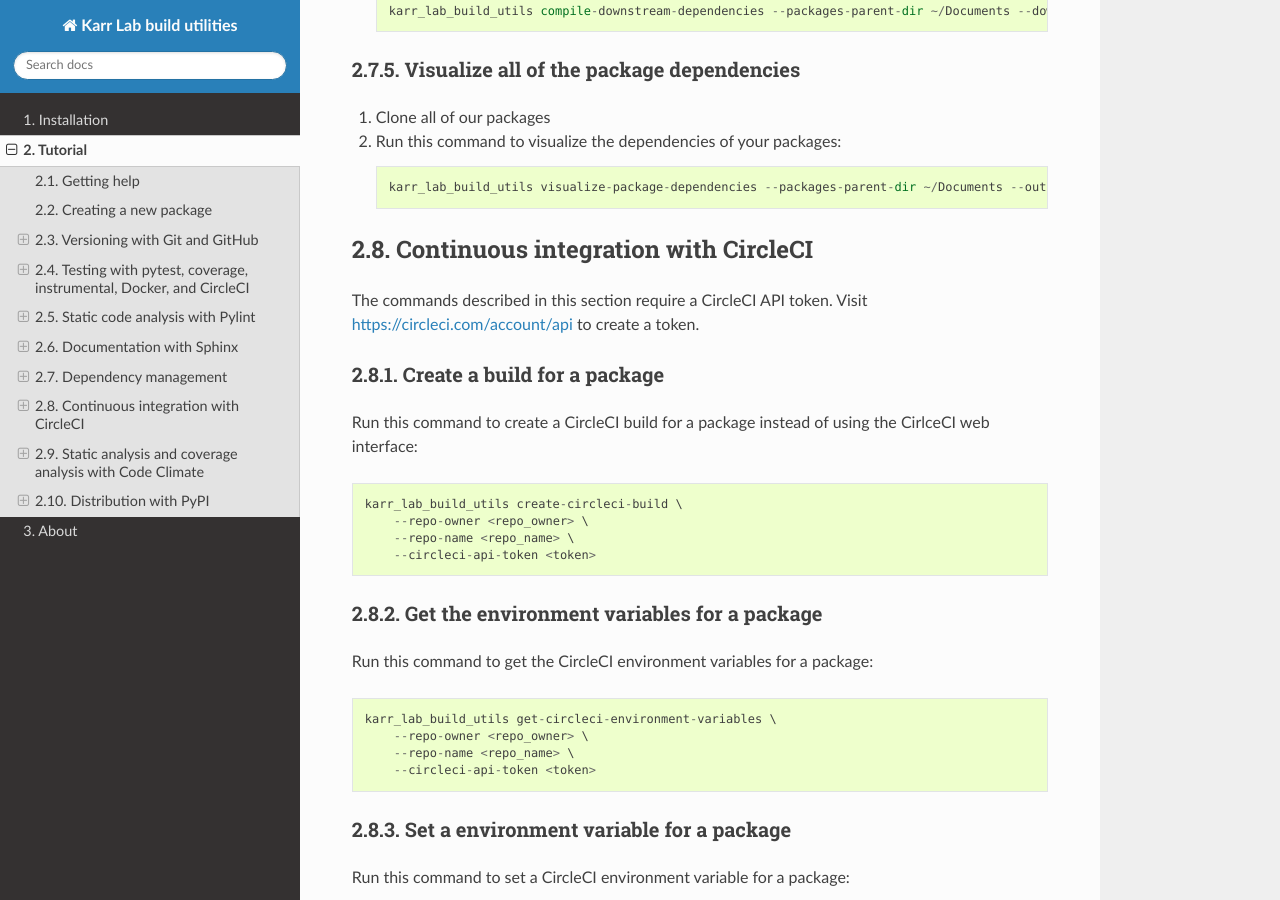
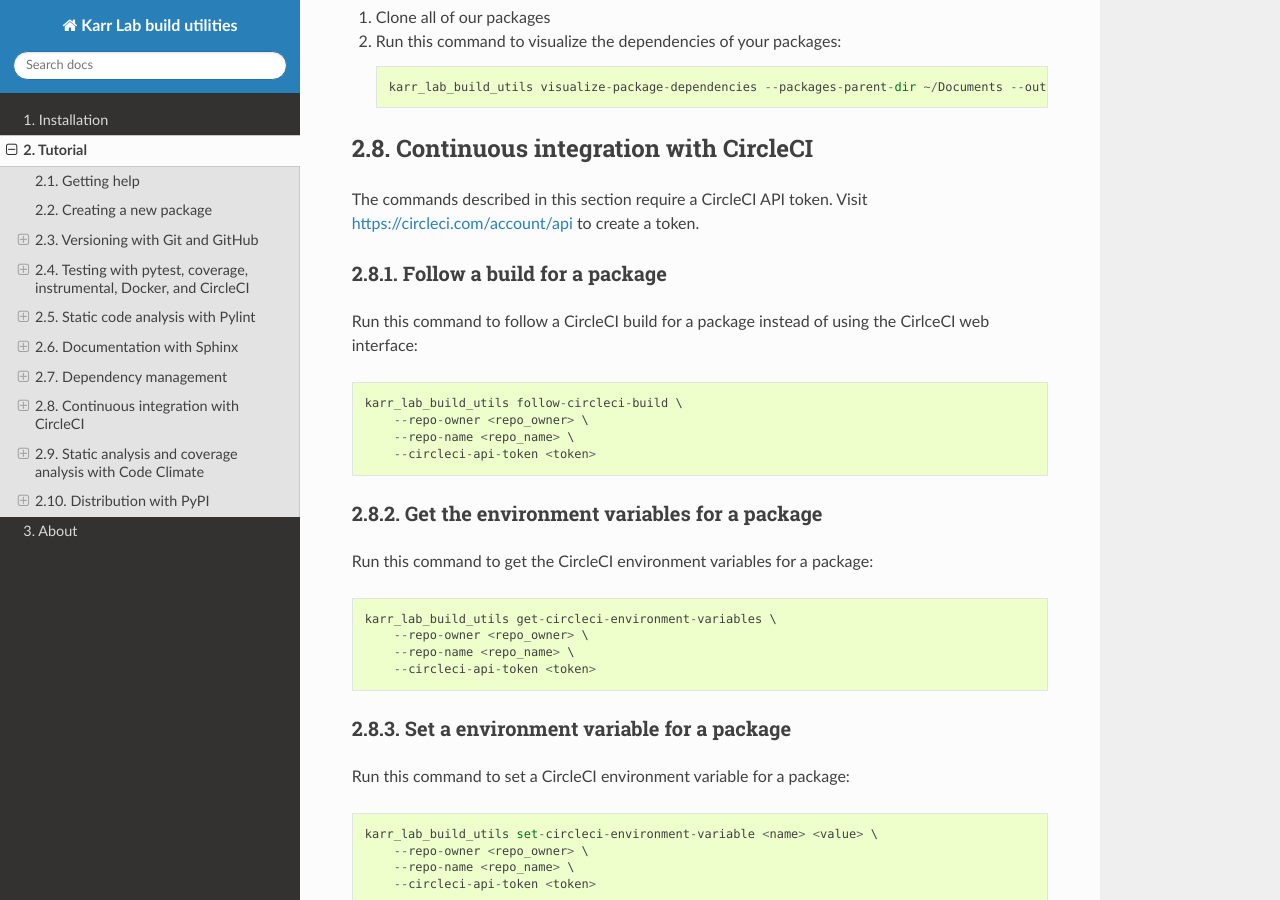
Before and after one commit to KarrLab/karr_lab_build_utils, a Sphinx documentation site: the page built from docs/tutorial.rst, in a window 1280 px wide and 900 px high, scrolled down 4050 px. Built offline with Sphinx 7.4.7 and the Read the Docs theme 2.0.0, drawn with Linux system fonts in a browser that asks for light colours; pages that are not in the unit, such as notebooks, are missing from menus; the version number could not be read and is left out; some of the changed lines change nothing that is shown; some of the changed text lies outside the part shown.

Commit message:
updating docs

```diff
--- a/docs/tutorial.rst
+++ b/docs/tutorial.rst
@@ -32,13 +32,7 @@
 Run this command to create a new package (create local and remote repositories with the proper directory structure and files for our build system, add repository to CircleCI, add package to downstream dependencies of dependencies, etc.). This should be run from the package's desired parent directory, e.g. with a current working directory of ``~/Documents``.::
 
     cd ~/Documents
-    karr_lab_build_utils create-package package_name \
-        --description description \
-        --keyword keyword_1 \
-        --keyword keyword_2 \
-        --dependency dependency_1 \
-        --dependency dependency_2 \
-        --private
+    karr_lab_build_utils create-package
 
 
 Versioning with Git and GitHub
@@ -52,7 +46,7 @@
     cd ~/Documents
     karr_lab_build_utils create-repository repository_name \
         --description description \
-        --private
+        --public
 
 
 Testing with pytest, coverage, instrumental, Docker, and CircleCI
@@ -177,12 +171,12 @@
 
 The commands described in this section require a CircleCI API token. Visit `https://circleci.com/account/api <https://circleci.com/account/api>`_ to create a token.
 
-Create a build for a package
+Follow a build for a package
 ^^^^^^^^^^^^^^^^^^^^^^^^^^^^^^^^^^^^^
 
-Run this command to create a CircleCI build for a package instead of using the CirlceCI web interface::
+Run this command to follow a CircleCI build for a package instead of using the CirlceCI web interface::
 
-    karr_lab_build_utils create-circleci-build \
+    karr_lab_build_utils follow-circleci-build \
         --repo-owner <repo_owner> \
         --repo-name <repo_name> \
         --circleci-api-token <token>
```
